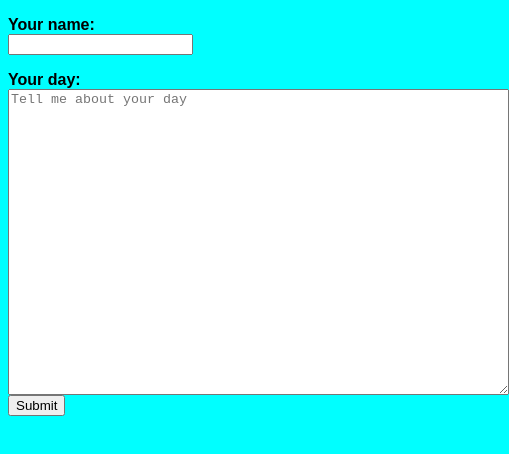
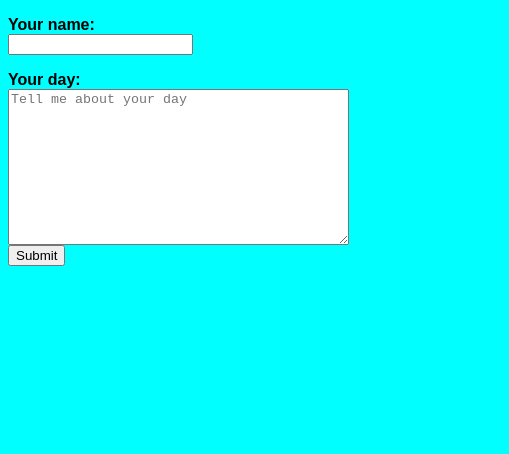
Before and after one commit to toddmccool/dadJokez, a plain HTML site: page index.html in a window 390 px wide. Shown: the whole page, 509 px wide, since content can reach past the window. Drawn offline with Linux system fonts and the light colour scheme.

Commit message:
size changes

```diff
--- a/index.html
+++ b/index.html
@@ -19,6 +19,12 @@
       textarea {
         display: block;
       }
+
+      @media only screen and (max-width: 600px) {
+        body {
+          width: 100px;
+        }
+      }
     </style>
   </head>
   <body>
@@ -29,8 +35,8 @@
     <textarea
       id="input"
       oninput="checkInstantFeedback()"
-      rows="20"
-      cols="60"
+      rows="10"
+      cols="40"
       placeholder="Tell me about your day"
     ></textarea>
 
```
